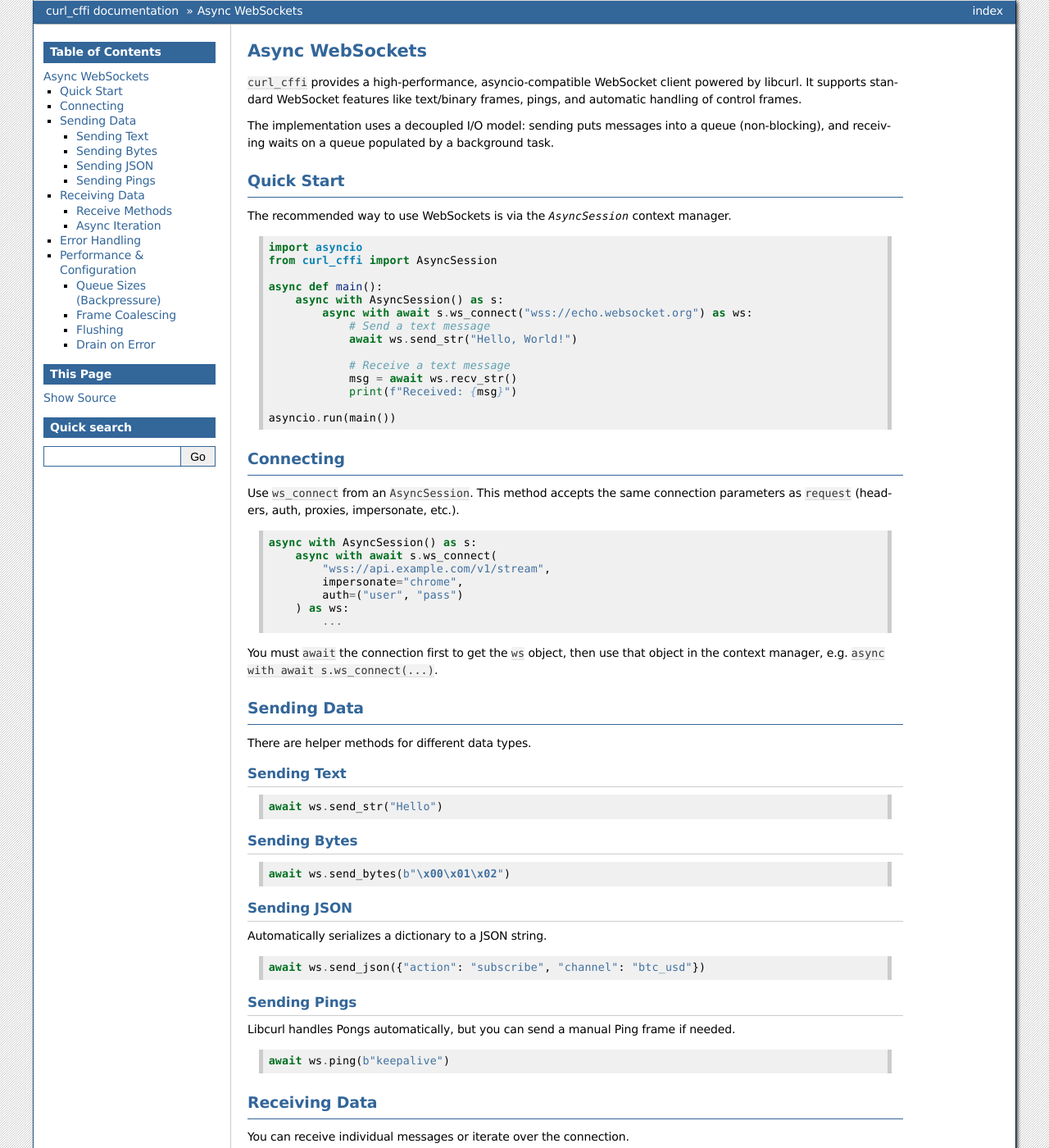
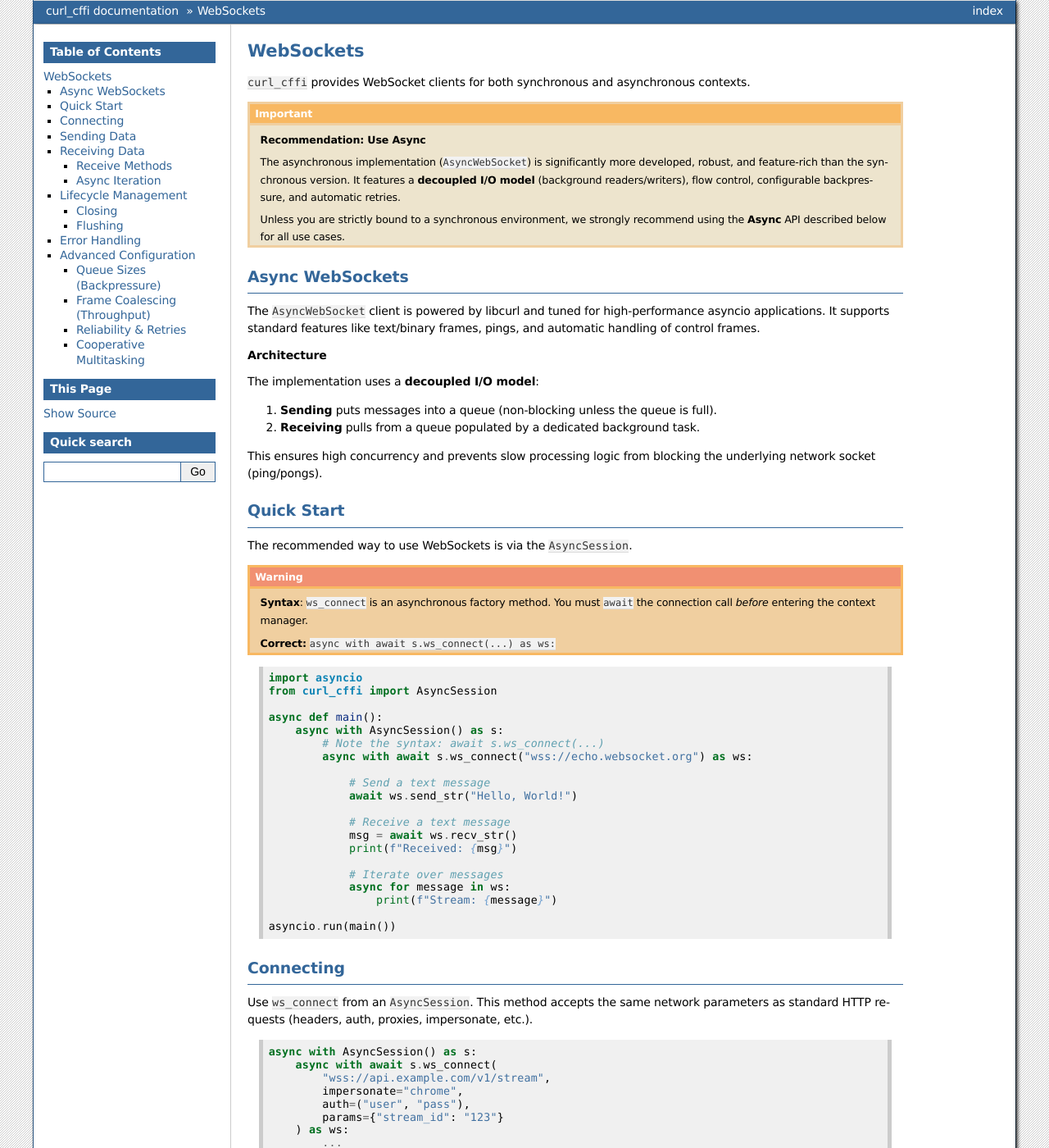
Before and after one commit to lexiforest/curl_cffi, a Sphinx documentation site: the page built from docs/websockets.rst, in a window 1280 px wide and 1400 px high. Shown: the whole window at 82% size. Built offline with Sphinx 7.4.7, drawn with Linux system fonts in a browser that asks for light colours; some of the changed text lies outside the part shown.

Commit message:
Update RST docs

```diff
--- a/docs/websockets.rst
+++ b/docs/websockets.rst
@@ -1,15 +1,41 @@
+WebSockets
+**********
+
+``curl_cffi`` provides WebSocket clients for both synchronous and asynchronous contexts.
+
+.. important::
+
+   **Recommendation: Use Async**
+
+   The asynchronous implementation (``AsyncWebSocket``) is significantly more developed, robust, and feature-rich than the synchronous version. It features a **decoupled I/O model** (background readers/writers), flow control, configurable backpressure, and automatic retries.
+
+   Unless you are strictly bound to a synchronous environment, we strongly recommend using the **Async** API described below for all use cases.
+
 Async WebSockets
-****************
+================
 
-``curl_cffi`` provides a high-performance, asyncio-compatible WebSocket client powered by libcurl.
-It supports standard WebSocket features like text/binary frames, pings, and automatic handling of control frames.
+The ``AsyncWebSocket`` client is powered by libcurl and tuned for high-performance asyncio applications. It supports standard features like text/binary frames, pings, and automatic handling of control frames.
 
-The implementation uses a decoupled I/O model: sending puts messages into a queue (non-blocking), and receiving waits on a queue populated by a background task.
+**Architecture**
+
+The implementation uses a **decoupled I/O model**:
+
+1.  **Sending** puts messages into a queue (non-blocking unless the queue is full).
+2.  **Receiving** pulls from a queue populated by a dedicated background task.
+
+This ensures high concurrency and prevents slow processing logic from blocking the underlying network socket (ping/pongs).
 
 Quick Start
 ===========
 
-The recommended way to use WebSockets is via the `AsyncSession` context manager.
+The recommended way to use WebSockets is via the ``AsyncSession``.
+
+.. warning::
+
+   **Syntax**: ``ws_connect`` is an asynchronous factory method.
+   You must ``await`` the connection call *before* entering the context manager.
+
+   **Correct:** ``async with await s.ws_connect(...) as ws:``
 
 .. code-block:: python
 
@@ -18,7 +44,9 @@
 
     async def main():
         async with AsyncSession() as s:
+            # Note the syntax: await s.ws_connect(...)
             async with await s.ws_connect("wss://echo.websocket.org") as ws:
+
                 # Send a text message
                 await ws.send_str("Hello, World!")
 
@@ -26,12 +54,16 @@
                 msg = await ws.recv_str()
                 print(f"Received: {msg}")
 
+                # Iterate over messages
+                async for message in ws:
+                    print(f"Stream: {message}")
+
     asyncio.run(main())
 
 Connecting
 ==========
 
-Use ``ws_connect`` from an ``AsyncSession``. This method accepts the same connection parameters as ``request`` (headers, auth, proxies, impersonate, etc.).
+Use ``ws_connect`` from an ``AsyncSession``. This method accepts the same network parameters as standard HTTP requests (headers, auth, proxies, impersonate, etc.).
 
 .. code-block:: python
 
@@ -39,50 +71,37 @@
         async with await s.ws_connect(
             "wss://api.example.com/v1/stream",
             impersonate="chrome",
-            auth=("user", "pass")
+            auth=("user", "pass"),
+            params={"stream_id": "123"}
         ) as ws:
             ...
-
-You must ``await`` the connection first to get the ``ws`` object, then use that object in the context manager, e.g. ``async with await s.ws_connect(...)``.
 
 Sending Data
 ============
 
-There are helper methods for different data types.
-
-Sending Text
-------------
+Methods for sending data place the message into an outgoing queue. They are generally non-blocking unless the ``send_queue_size`` limit is reached.
 
 .. code-block:: python
 
+    # Send text
     await ws.send_str("Hello")
 
-Sending Bytes
--------------
-
-.. code-block:: python
-
+    # Send bytes
     await ws.send_bytes(b"\x00\x01\x02")
 
-Sending JSON
-------------
-
-Automatically serializes a dictionary to a JSON string.
-
-.. code-block:: python
-
+    # Send JSON (automatically serializes dict to JSON string)
     await ws.send_json({"action": "subscribe", "channel": "btc_usd"})
 
+    # Send generic (accepts str, bytes, bytearray, memoryview)
+    await ws.send("Auto-detected payload")
 
-Sending Pings
--------------
+**Pings**
 
-Libcurl handles Pongs automatically, but you can send a manual Ping frame if needed.
+Libcurl handles Pongs automatically, but you can send a manual Ping frame if needed (e.g., application-layer keepalive).
 
 .. code-block:: python
 
     await ws.ping(b"keepalive")
-
 
 Receiving Data
 ==============
@@ -94,21 +113,20 @@
 
 .. code-block:: python
 
-    # Receive as string
+    # Receive as string (decodes utf-8 automatically)
     msg = await ws.recv_str()
 
     # Receive and parse JSON
     data = await ws.recv_json()
 
     # Receive raw bytes and frame flags
-    # This is useful if you need to inspect frame flags (e.g., CONTINUATION)
+    # Useful for inspecting frame types (e.g., checking for CONTINUATION flags)
     content, flags = await ws.recv()
-
 
 Async Iteration
 ---------------
 
-You can iterate over the WebSocket object.
+The most pythonic way to consume a stream is iteration.
 
 .. note::
 
@@ -119,15 +137,38 @@
     async for chunk in ws:
         print(chunk.decode("utf-8"))
 
+Lifecycle Management
+====================
+
+Closing
+-------
+
+The context manager handles closing automatically. If you need to close manually:
+
+.. code-block:: python
+
+    await ws.close()
+    # Or with a custom code/reason
+    await ws.close(code=1000, message=b"bye")
+
+Flushing
+--------
+
+Because ``send()`` is decoupled from the network, returning from ``await send()`` only means the message is queued. Use ``flush()`` to ensure all queued messages have effectively been written to the socket.
+
+.. code-block:: python
+
+    await ws.send_str("Critical Data")
+    await ws.flush()  # Blocks until the send queue is empty
 
 Error Handling
 ==============
 
-Common exceptions include ``WebSocketClosed`` (connection closed normally or abnormally) and ``WebSocketTimeout``.
+Network errors are raised as ``WebSocketError`` or its subclasses.
 
 .. code-block:: python
 
-    from curl_cffi import WebSocketClosed, WebSocketTimeout
+    from curl_cffi import WebSocketClosed, WebSocketTimeout, WebSocketError
 
     try:
         msg = await ws.recv_str()
@@ -135,59 +176,78 @@
         print(f"Closed: {e.code} - {e.message}")
     except WebSocketTimeout:
         print("Did not receive a message in time.")
+    except WebSocketError as e:
+        print(f"Transport/Network error: {e}")
 
+Advanced Configuration
+======================
 
-Performance & Configuration
-===========================
-
-The ``AsyncWebSocket`` implementation is tuned for high concurrency. You can adjust queue sizes and batching behavior in ``ws_connect``.
+The ``AsyncWebSocket`` implementation allows fine-tuning for high-performance scenarios.
 
 Queue Sizes (Backpressure)
 --------------------------
 
-*   **recv_queue_size** (default: 128): Max number of incoming messages to buffer.
-*   **send_queue_size** (default: 16): Max number of outgoing messages to buffer.
+You can control the internal buffer sizes to manage backpressure.
 
-If the send queue is full, ``await ws.send()`` will block until space is available, creating natural backpressure.
+*   **recv_queue_size** (default: 32): Max incoming messages to buffer.
+*   **send_queue_size** (default: 16): Max outgoing messages to buffer.
+*   **block_on_recv_queue_full** (default: ``True``):
+    *   If ``True``, the background reader pauses when the queue is full (TCP backpressure).
+    *   If ``False``, the connection fails with ``OUT_OF_MEMORY`` to prevent silent message loss or massive latency lag.
 
 .. code-block:: python
 
-    # Increase queues for high-throughput streams
+    # Increase queues for high-throughput streams (e.g., market data)
     ws = await s.ws_connect(
         url,
-        recv_queue_size=1024,
-        send_queue_size=1024
+        recv_queue_size=256,
+        send_queue_size=32
     )
 
-Frame Coalescing
-----------------
+Frame Coalescing (Throughput)
+-----------------------------
 
-For chatty protocols sending many small messages, you can enable **coalescing**. This merges multiple pending messages from the send queue into a single TCP packet/WebSocket frame sequence, significantly increasing throughput at the cost of slightly higher latency.
+For chatty protocols sending many small messages, you can enable **coalescing**. This merges multiple pending messages from the send queue into a single network packet.
+
+*   **coalesce_frames** (default: ``False``): Enable batching.
+*   **max_send_batch_size** (default: 32): Max messages to merge.
 
 .. code-block:: python
 
-    # Enable for high-throughput uploads
+    # Optimize for throughput over latency
     ws = await s.ws_connect(url, coalesce_frames=True)
 
+Reliability & Retries
+---------------------
 
-Flushing
---------
-
-Since ``send()`` puts messages into a background queue, use ``flush()`` to ensure all queued messages have been written to the socket.
+*   **drain_on_error** (default: ``False``): If ``True``, when a network error occurs, ``recv()`` will continue to yield any buffered messages in the queue before raising the exception. Crucial for ensuring data integrity on unstable connections.
+*   **ws_retry**: A policy object to configure automatic retries on failed reads.
 
 .. code-block:: python
 
-    await ws.send_str("Important Data")
-    await ws.flush()  # Wait until data leaves the client
+    from curl_cffi import WsRetryOnRecvError
 
+    # Retry transient read errors up to 5 times
+    retry_policy = WsRetryOnRecvError(
+        retry_on_error=True,
+        max_retry_count=5
+    )
 
-Drain on Error
---------------
+    ws = await s.ws_connect(
+        url,
+        drain_on_error=True,
+        ws_retry=retry_policy
+    )
 
-By default, if the connection drops, ``recv()`` raises an exception immediately.
-If you set ``drain_on_error=True``, ``recv()`` will continue to yield any buffered messages in the memory queue before raising the connection error.
+Cooperative Multitasking
+------------------------
+
+To prevent the background I/O tasks from starving the asyncio event loop during heavy load, you can tune the time slicing.
+
+*   **recv_time_slice** (default: 0.005s): Max time spent processing incoming packets before yielding.
+*   **send_time_slice** (default: 0.001s): Max time spent writing packets before yielding.
 
 .. code-block:: python
 
-    # Ensure we process every last message even if the net cuts out
-    ws = await s.ws_connect(url, drain_on_error=True)
+    # Force more frequent yields for lower latency in other async tasks
+    ws = await s.ws_connect(url, recv_time_slice=0.001)
```
